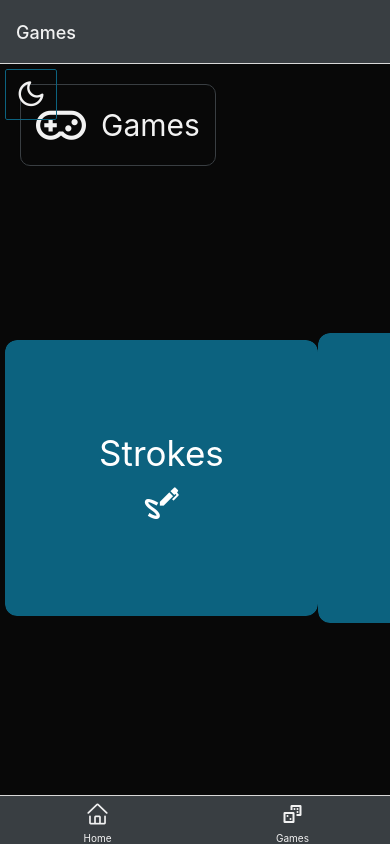
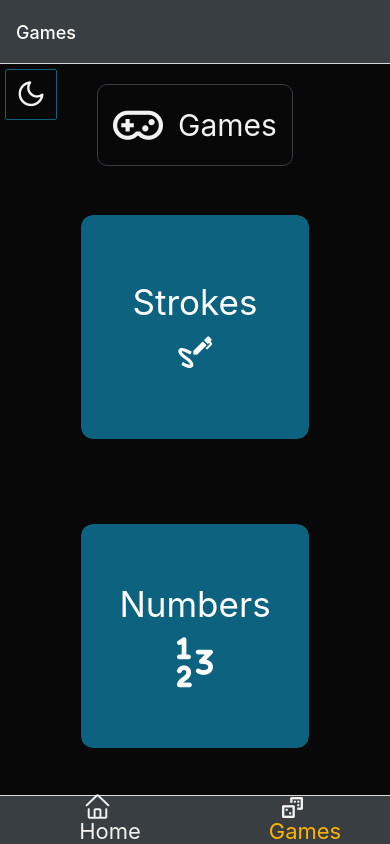
Before and after one commit to brett-burley/client-trin, a React Native app: screen /Games in a window 390 px wide. Built offline with nearby package versions, Linux system fonts and the light colour scheme.

Commit message:
games screen formatted, screen nav cleaned

```diff
--- a/components/navs/ScreenNav.js
+++ b/components/navs/ScreenNav.js
@@ -27,24 +27,28 @@ export default function ScreenNav() {
   return (
     <NavigationContainer>
       <Tab.Navigator
+        initialRouteName="Games"
         screenOptions={{
-          tabBarLabelStyle: { color: theme.colors.black },
           headerStyle: {
             backgroundColor: theme.colors.grey5,
-          },
-          headerTitleStyle: {
-            color: theme.colors.black,
           },
           tabBarStyle: {
             backgroundColor: theme.colors.grey5,
           },
+          tabBarLabelStyle: {
+            fontSize: 22,
+            marginLeft: 25,
+          },
+          tabBarActiveTintColor: theme.colors.warning,
+          tabBarInactiveTintColor: theme.colors.black,
+          headerTintColor: '#fff',
         }}
       >
         <Tab.Screen
           name="Home"
           component={Home}
           options={{
-            tabBarIcon: () => <Icon type="antdesign" name="home" size={24} />,
+            tabBarIcon: () => <Icon type="antdesign" name="home" size={28} />,
           }}
         />
 
@@ -52,7 +56,7 @@ export default function ScreenNav() {
           name="Games"
           component={Games}
           options={{
-            tabBarIcon: () => <Icon type='material-community' name='dice-multiple-outline' size={24} />
+            tabBarIcon: () => <Icon type='material-community' name='dice-multiple-outline' size={28} />,
           }}
         />
 
--- a/components/screens/home/Games.js
+++ b/components/screens/home/Games.js
@@ -7,9 +7,11 @@ export default function Games({ navigation })
 {
   return (
     <Screen>
-      <Header title="Games">
-        <Icon type="material-community" name="gamepad-variant-outline" size={50} />
-      </Header>
+      <View style={sty.header}>
+        <Header title="Games">
+          <Icon type="material-community" name="gamepad-variant-outline" size={50} />
+        </Header>
+      </View>
       <View style={sty.buttons}>
         <Button
           onPress={() => navigation.navigate("Strokes")}
@@ -40,17 +42,26 @@ export default function Games({ navigation })
 
 
 const sty = StyleSheet.create({
+  header: {
+    flex: 1,
+    alignItems: 'center',
+  },
   buttons: {
     flex: 1,
+    flexGrow: 6,
     height: '100%',
     flexDirection: 'row',
     alignItems: 'center',
     justifyContent: 'space-evenly',
-  },
-  btn: {
+    flexWrap: 'wrap',
   },
   navBtn: {
-    margin: 80,
+    flex: 1,
+    alignItems: 'center',
+    justifyContent: 'center',
+    maxWidth: '50%',
+    minWidth: 200,
+    height: 200,
   },
   navText: {
     fontSize: 35,
```
